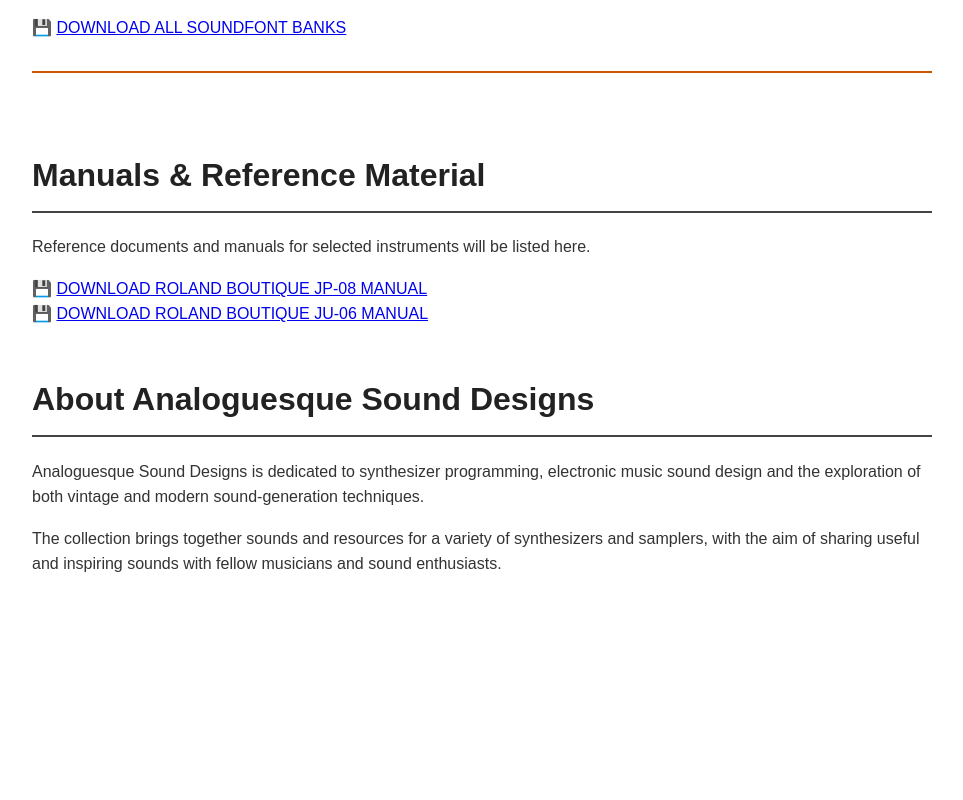
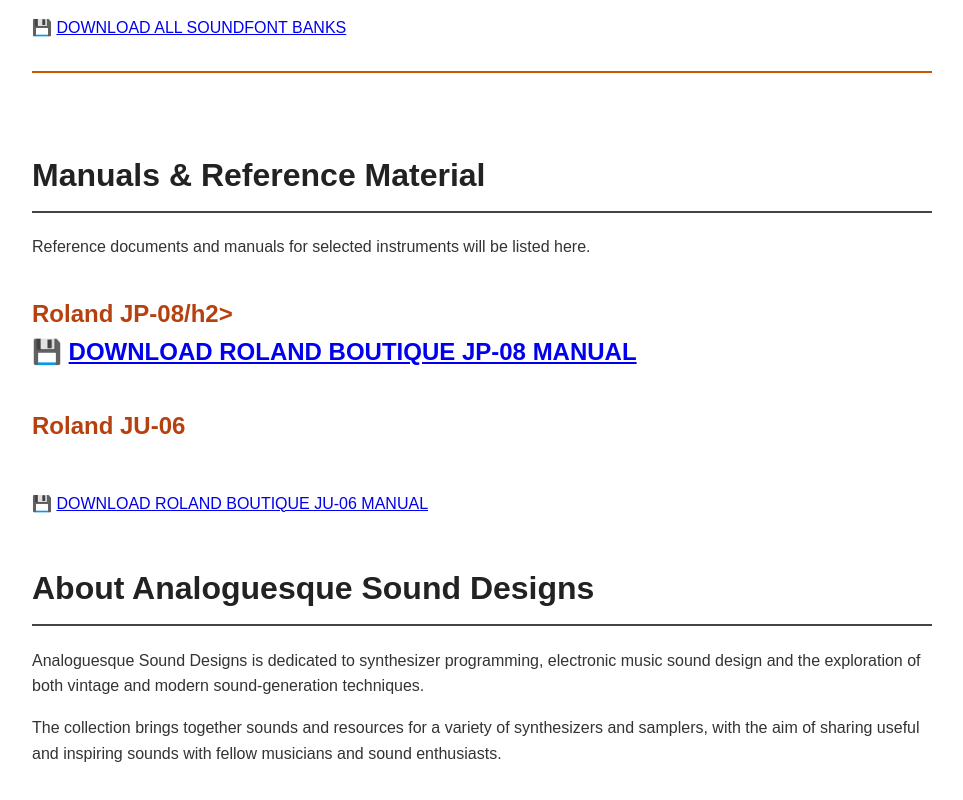
Before and after one commit to Analoguesque/freepatches, a plain HTML site: page index.html in a window 1280 px wide. Shown: the part 3283-4083 px from the top of the page, without its empty margins (158-1121 px from the left). Before the commit the page ends 3900 px from the top, so only its background shows below. Drawn offline with Linux system fonts and the light colour scheme.

Commit message:
Add headings for Roland JP-08 and JU-06 manuals

```diff
--- a/index.html
+++ b/index.html
@@ -195,7 +195,9 @@ a[data-tooltip]:hover::after {
         Reference documents and manuals for selected instruments
         will be listed here.
     </p>
+    <h2 style="color: #B7410E;">Roland JP-08/h2><br>
         &#128190; <a href="downloads/Roland JP-08 Unofficial User Guide - Final.pdf" download data-tooltip="&#9656;Unofficial manual for the Roland Boutique JP-08 Module.">DOWNLOAD ROLAND BOUTIQUE JP-08 MANUAL</a><br>
+    <h2 style="color: #B7410E;">Roland JU-06</h2><br>
         &#128190; <a href="downloads/Roland JU-06 Unofficial User Guide - Final.pdf" download data-tooltip="&#9656;Unofficial manual for the Roland Boutique JU-06 Module.">DOWNLOAD ROLAND BOUTIQUE JU-06 MANUAL</a>
     <br><br>
     <h1>About Analoguesque Sound Designs</h1>
```
